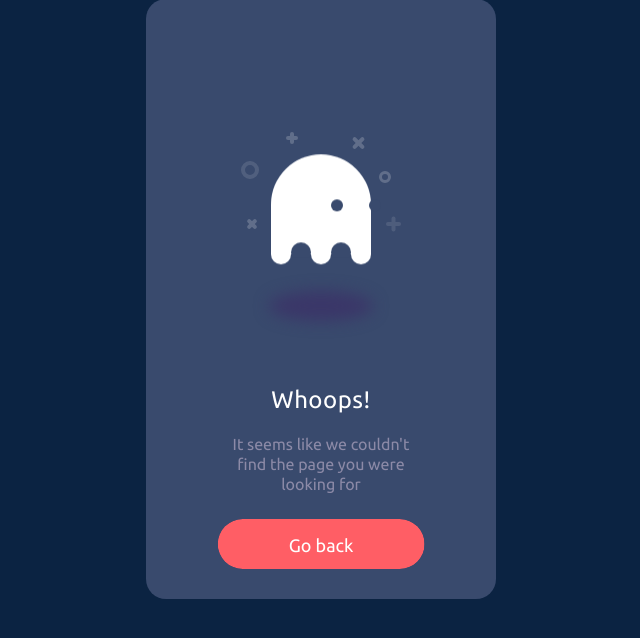
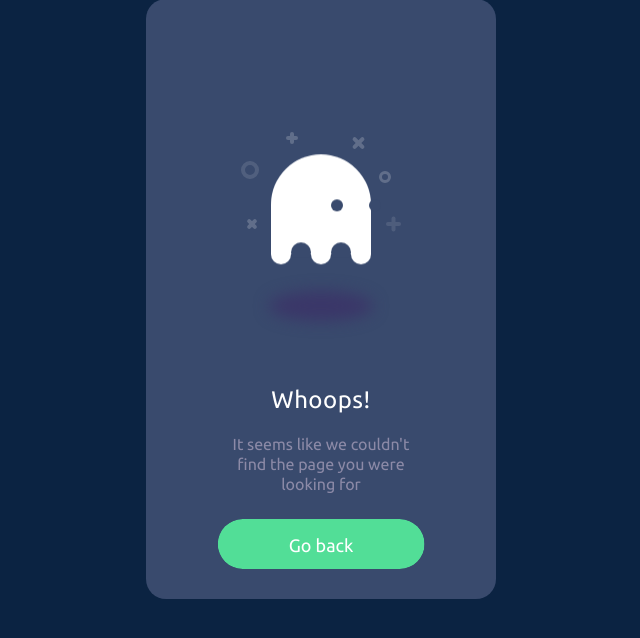
Before and after one commit to MM-coder/emc-sbm-app, a Flask app: template templates/404.html in a window 1280 px wide. Shown: the part 101-739 px from the top of the page, without its empty margins (319-959 px from the left). Run offline with Flask 2, Linux system fonts and the light colour scheme; the template is opened without the code that fills it, so the values that code supplies are empty; some libraries are stand-ins or nearby versions.

Commit message:
Changed color of 404 button

```diff
--- a/static/404.css
+++ b/static/404.css
@@ -220,7 +220,7 @@ body {
 .box .box__description .box__button {
   display: block;
   position: relative;
-  background: #ff5e65;
+  background: #52de97;
   border: 1px solid transparent;
   border-radius: 50px;
   height: 50px;
```
